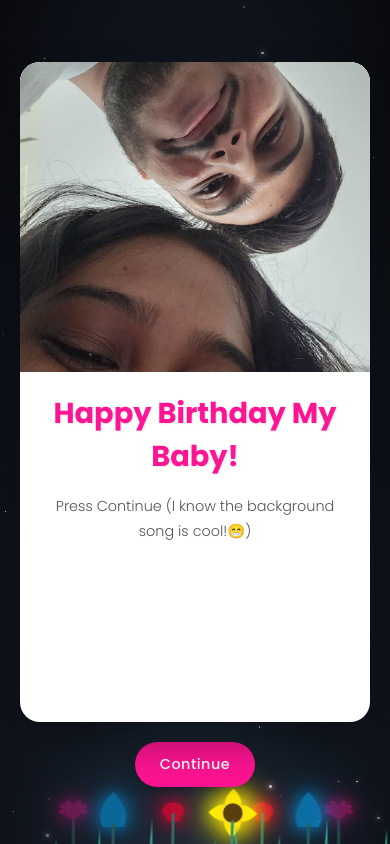
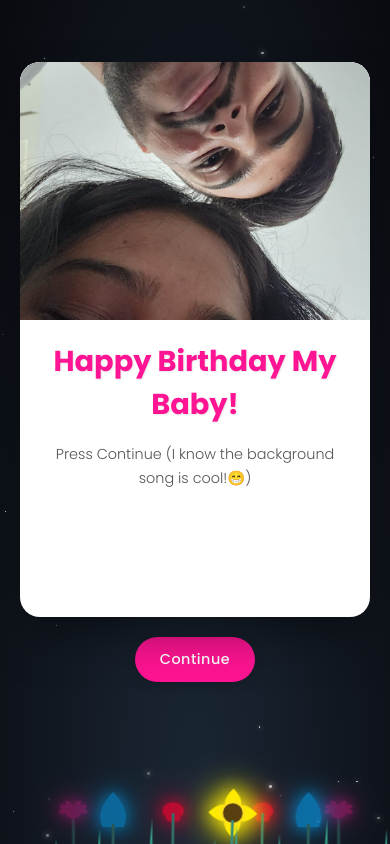
Before and after one commit to wakuza-02/Azraa-Birthday, a plain HTML site: page index.html in a window 390 px wide. Drawn offline with Linux system fonts and the light colour scheme.

Commit message:
Add files via upload

```diff
--- a/style.css
+++ b/style.css
@@ -503,7 +503,7 @@ p.signature {
     margin-top: 5vh;
   }
   .card {
-    height: 660px;
+    height: 555px;
     max-height: none;
     display: flex;
   }
```
